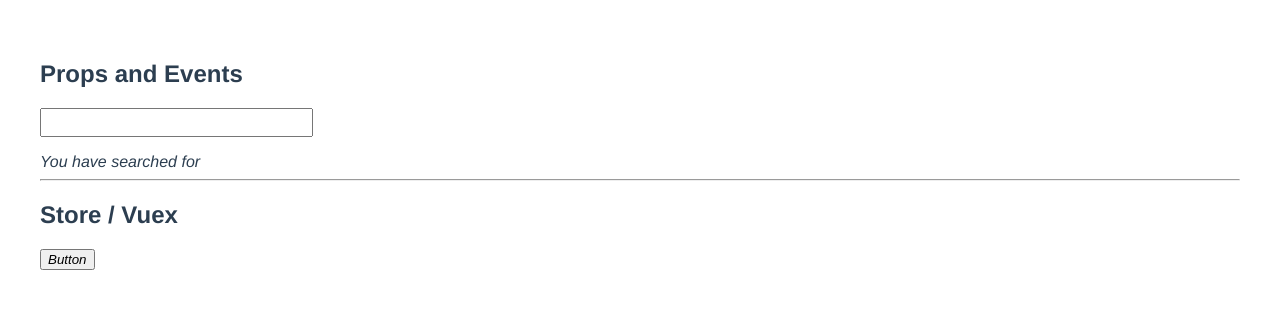
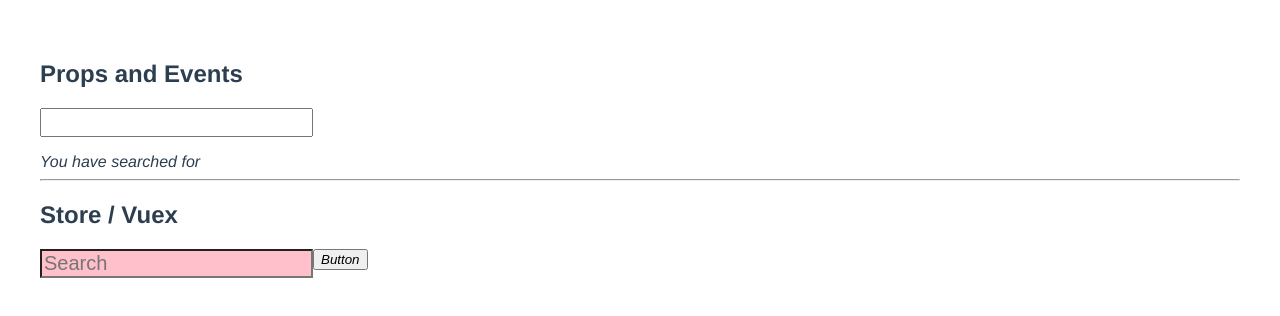
Before and after one commit to mariesophiet/morotai-searchbox, a Vue app: page / in a window 1280 px wide. Both pictures are taken after a click on the button "Button". Shown: the top 316 px of the page. Built offline with nearby package versions, Linux system fonts and the light colour scheme.

Commit message:
added animation of button but wrong direction

```diff
--- a/package.json
+++ b/package.json
@@ -8,6 +8,8 @@
     "lint": "vue-cli-service lint"
   },
   "dependencies": {
+    "gsap": "^2.0.2",
+    "jquery": "^3.3.1",
     "vue": "^2.5.17",
     "vuex": "^3.0.1"
   },
@@ -17,7 +19,9 @@
     "@vue/cli-plugin-babel": "^3.0.4",
     "@vue/cli-plugin-eslint": "^3.0.4",
     "@vue/cli-service": "^3.0.4",
+    "babel-install": "2.1.0",
     "babel-loader": "^8.0.4",
+    "cache-loader": "^1.2.2",
     "vue-template-compiler": "^2.5.17",
     "webpack": "^4.22.0"
   },
--- a/src/App.vue
+++ b/src/App.vue
@@ -17,6 +17,7 @@ import SearchBox from './components/SearchBox.vue'
 import SearchBoxStore from './components/SearchBoxStore.vue'
 import SearchResults from './components/SearchResults.vue'
 import SearchResultsStore from './components/SearchResultsStore.vue'
+/*import { TimelineMax } from "gsap";*/
 
 export default {
   name: 'MainApp',
--- a/src/components/SearchBoxStore.vue
+++ b/src/components/SearchBoxStore.vue
@@ -1,16 +1,29 @@
 <template>
     <div class="search-box">
-        <form v-if="!show" v-on:submit.prevent></form>
-        <input v-if="!show" type="text" placeholder="Search" :value="searchQuery" @input="triggerChangeTextEvent" />
-        <button id="button" type="button" v-on:click="triggerShow"><i>Button</i></button>
+
+        <form  v-on:submit.prevent></form>
+        <input class="input" id="input" :class="{visible: attachVisible}" type="text" placeholder="Search" :value="searchQuery"
+               @input="triggerChangeTextEvent" @keyup.enter="search"/>
+
+        <button id="button" type="button" v-on:click="attachVisible = !attachVisible"><i>Button</i></button>
     </div>
 </template>
 
 <script>
+/*import { TweenMax } from "gsap";
+import { TweenLite } from "gsap"
+//import $ from "jquery";
+import 'gsap/CSSPlugin';*/
+
 /* eslint-disable */
 
 export default {
   name: "SearchBoxStore",
+  data: function() {
+    return {
+      attachVisible: false
+    };
+  },
   watch: {
     searchQuery: function() {
       this.$store.state.result1 = Math.random();
@@ -33,15 +46,24 @@ export default {
     },
     triggerShow(event) {
       event.preventDefault();
-      this.$store.commit("changeShow", event.target.value);
+
+      //this.$store.commit("changeShow", event.target.value);
+    },
+    search() {
+      this.$store.state.result1 = Math.random();
+      this.$store.state.result2 = Math.random();
+      this.$store.state.result3 = Math.random();
     }
-  },
-  search() {
-    this.$store.state.result1 = Math.random();
-    this.$store.state.result2 = Math.random();
-    this.$store.state.result3 = Math.random();
   }
 };
+
+/*var left = new TimelineMax();
+left.from($("#input"), 2, { width: 0 }, 1).from($("#input"), 2, { left: 400 }, 1);*/
+
+// animation of input-box
+/*TweenLite.defaultEase = Power0.easeNone;
+TweenMax.set(".mask", {transformOrigin:"100% 50%"});
+TweenMax.from(".mask2", 2.2, {width:"0px", ease:Power0.easeNone, repeat:-1, repeatDelay:2});*/
 </script>
 
 <!-- Add "scoped" attribute to limit CSS to this component only -->
@@ -49,4 +71,30 @@ export default {
 input {
   font-size: 20px;
 }
+#button {
+  position: absolute;
+  float: right;
+}
+.input {
+  visibility: hidden;
+  display: inline;
+}
+#input {
+  width: auto;
+
+}
+@keyframes reducetime {
+  0% {
+    width: 0%;
+  }
+  100% {
+    width: 139px;
+  }
+}
+.visible {
+  visibility: visible;
+  background-color: pink;
+  animation-name: reducetime;
+  animation-duration: 1s;
+}
 </style>
```
Also changed, not shown: 1 other file (tests, documents, lock files or other folders).
